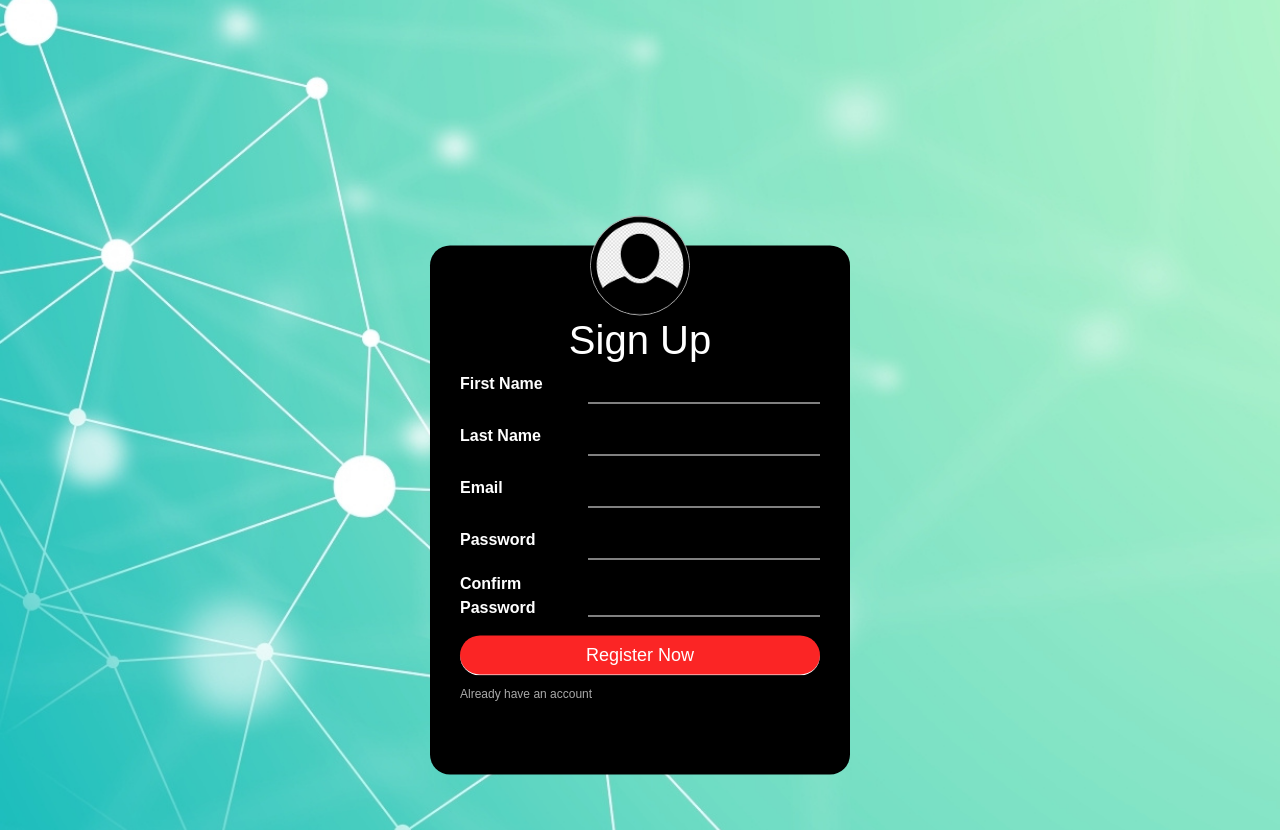
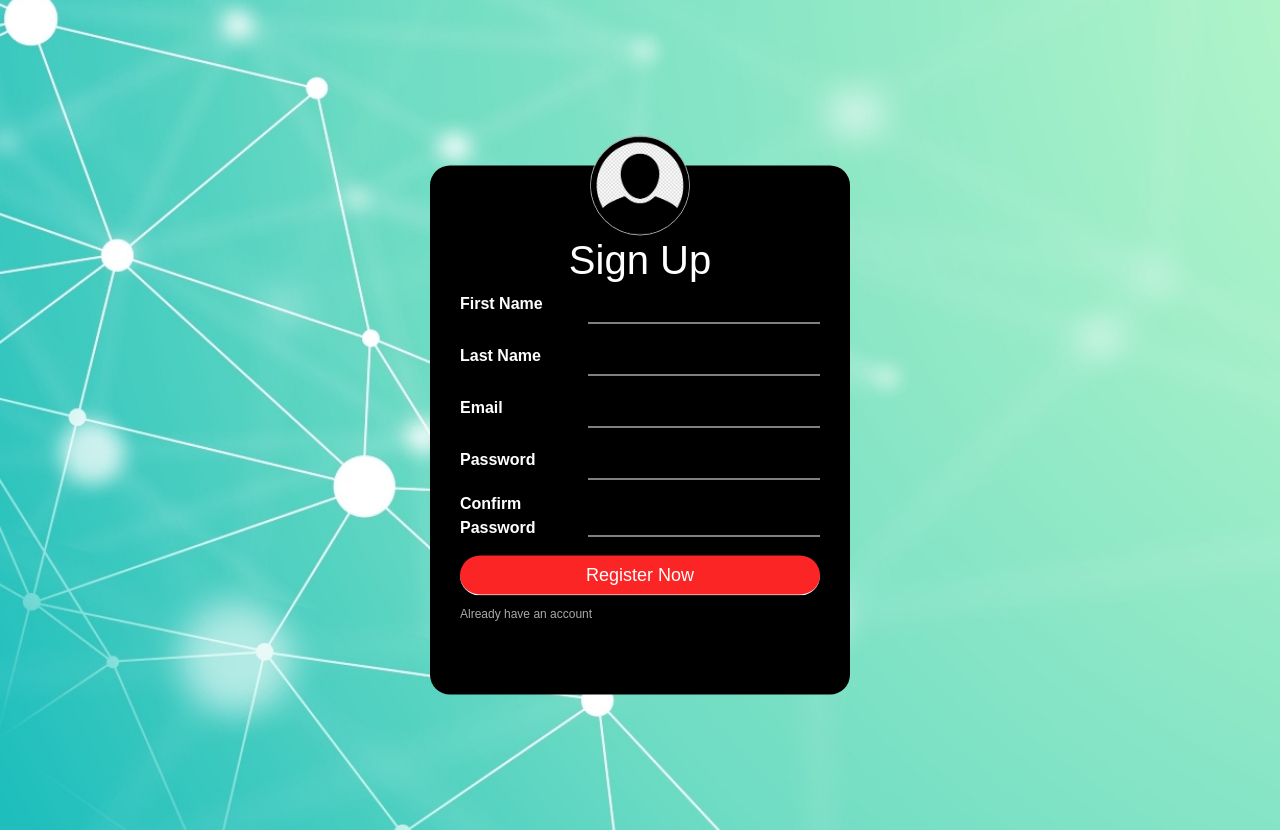
Before and after one commit to yaniv120892/CryptoTrading, a Flask app: page /register in a window 1280 px wide. Run offline with Flask 2, Linux system fonts and the light colour scheme; some libraries are stand-ins or nearby versions.

Commit message:
change login and register inbox position

```diff
--- a/application/static/css/main.css
+++ b/application/static/css/main.css
@@ -114,7 +114,7 @@ footer {
     width: 420px;
     background: #000;
     color:  #fff;
-    top: 60%;
+    top: 50%;
     left:  50%;
     position: absolute;
     transform: translate(-50%,-50%);
```
